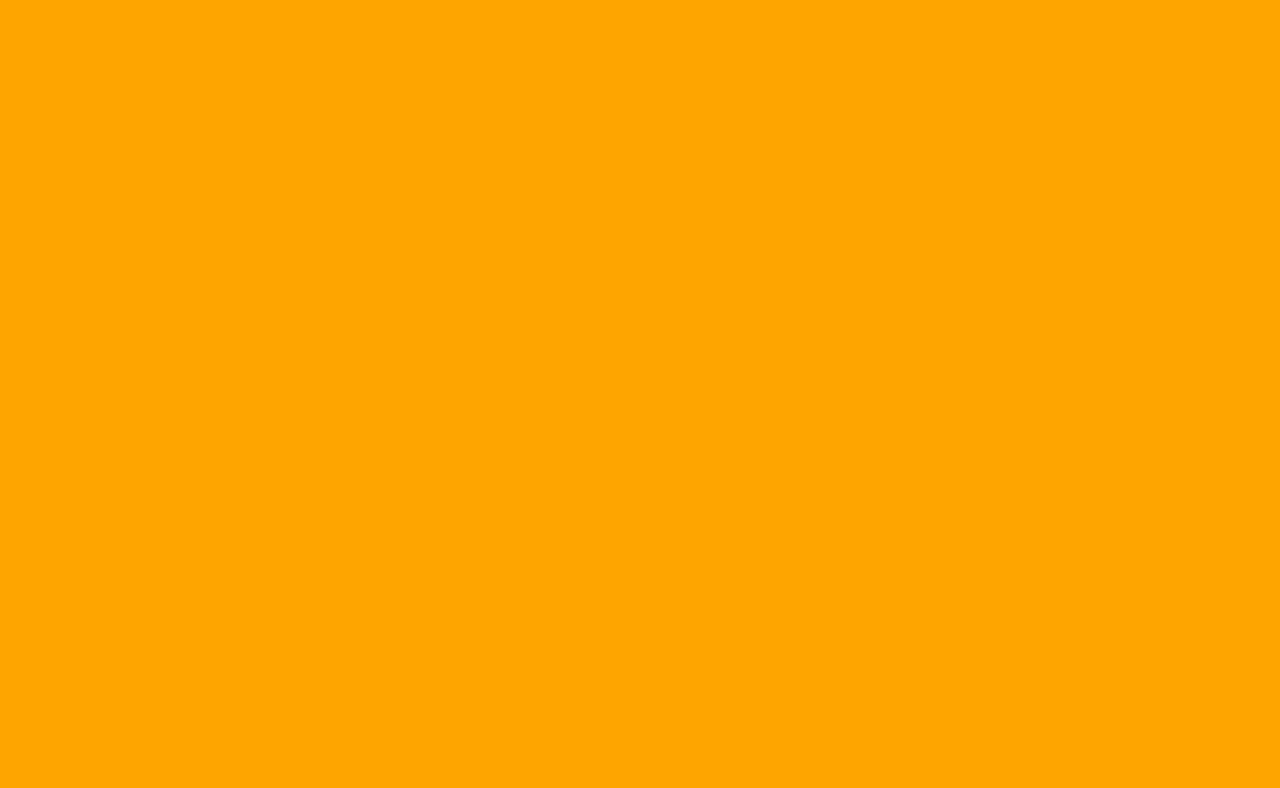
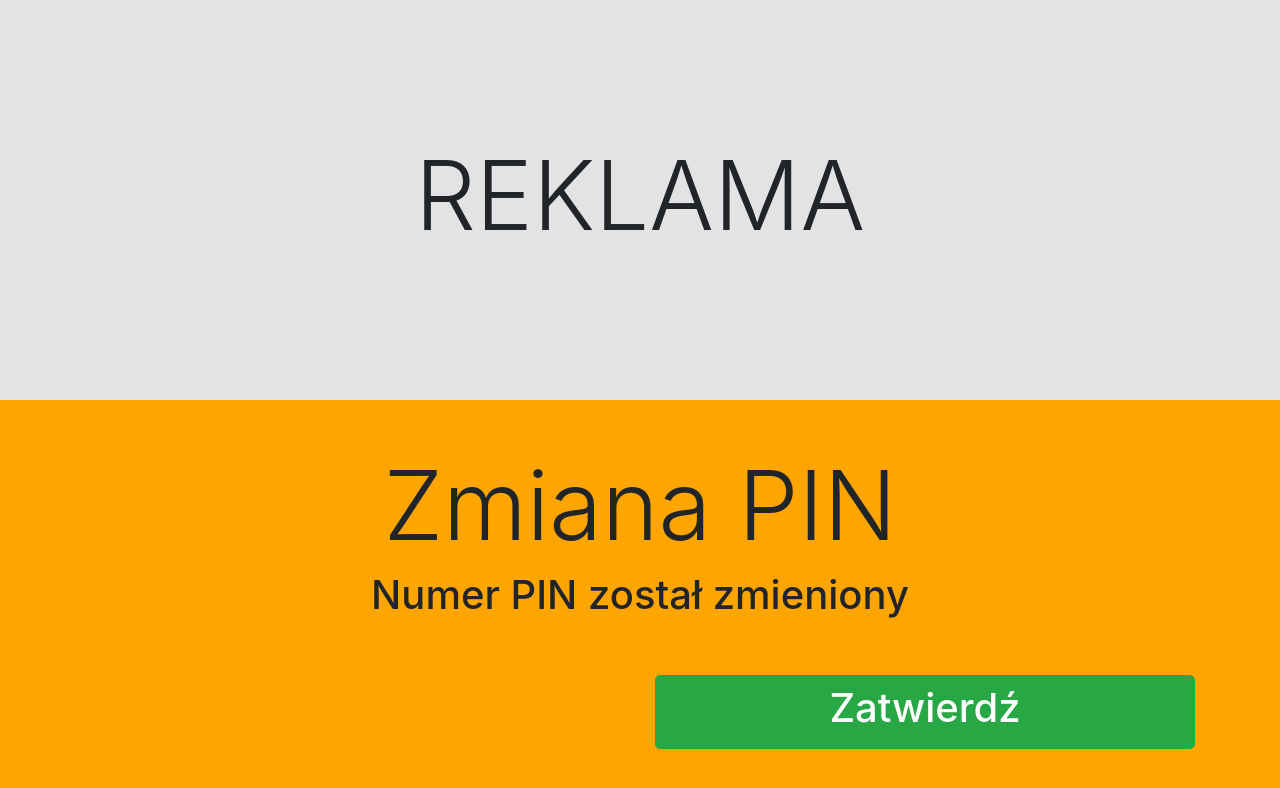
Before and after one commit to janb96/interfejsy_graficzne_UJ, a React (Create React App) app in the folder frontend/: page /v12 in a window 1280 px wide. Shown: the top 788 px of the page. Built offline with nearby package versions, Linux system fonts and the light colour scheme.

Commit message:
[NF] New view v12 and v12-simple

```diff
--- a/frontend/src/App.js
+++ b/frontend/src/App.js
@@ -24,6 +24,9 @@ import V7_simple from './components/v7/V7_simple';
 import V10 from './components/v10/V10';
 import V10_simple from './components/v10/V10_simple';
 
+import V12 from './components/v12/V12';
+import V12_simple from './components/v12/V12_simple';
+
 //https://onedrive.live.com/?authkey=%21AHKkFUYexN9ih%5FU&cid=9FFB083ADCCEB07E&id=9FFB083ADCCEB07E%2186803&parId=9FFB083ADCCEB07E%2186797&o=OneUp
 
 import './App.css';
@@ -47,6 +50,8 @@ class App extends Component {
             <Route exact path='/v7-simple' component={V7_simple}/>
             <Route exact path='/v10' component={V10}/>
             <Route exact path='/v10-simple' component={V10_simple}/>
+            <Route exact path='/v12' component={V12}/>
+            <Route exact path='/v12-simple' component={V12_simple}/>
           </Switch>
         </BrowserRouter>
     );
--- /dev/null
+++ b/frontend/src/components/v12/V12.js
@@ -0,0 +1,46 @@
+import React, {Component} from 'react';
+import axios from 'axios';
+
+class V12 extends Component {
+
+    constructor() {
+        super();
+        this.state = {
+        };
+    }
+
+    componentDidMount() {
+
+
+    }
+
+    render() {
+        return (
+            <div id="root">
+                <div id="reklama50">
+                    <h1 className="display-1">REKLAMA</h1>
+                </div>
+                <div id="dol50">
+                    <div className="container">
+                        <br/>
+                        <br/>
+                        <h1 className="display-1">Zmiana PIN</h1>
+                        <h1>Numer PIN został zmieniony</h1>
+                        <br/>
+                        <br/>
+                        <div className="row">
+                            <div className="col-6">
+                            </div>
+                            <div className="col-6">
+                                <button type="button" className="btn btn-success btn-lg btn-block"><h1>Zatwierdź</h1></button>
+                            </div>
+                        </div>
+
+                    </div>
+                </div>
+            </div>
+        );
+    }
+}
+
+export default V12;
--- /dev/null
+++ b/frontend/src/components/v12/V12_simple.js
@@ -0,0 +1,44 @@
+import React, {Component} from 'react';
+import axios from 'axios';
+
+class V12_simple extends Component {
+
+    constructor() {
+        super();
+        this.state = {
+        };
+    }
+
+    componentDidMount() {
+
+
+    }
+
+    render() {
+        return (
+            <div id="root">
+                <div className="container text-center">
+                    <br/>
+                    <br/>
+                    <br/>
+                    <br/>
+                    <h1 className="display-1">Zmiana PIN</h1>
+                    <h1 className="display-1">Numer PIN został zmieniony</h1>
+                    <br/>
+                    <br/>
+                    <br/>
+                    <br/>
+                    <br/>
+                    <br/>
+                    <br/>
+                    <br/>
+                    <br/>
+                    <br/>
+                    <button type="button" className="btn btn-success btn-lg btn-block"><h1 className="display-1">Zatwierdź</h1></button>
+                </div>
+            </div>
+        );
+    }
+}
+
+export default V12_simple;
```
